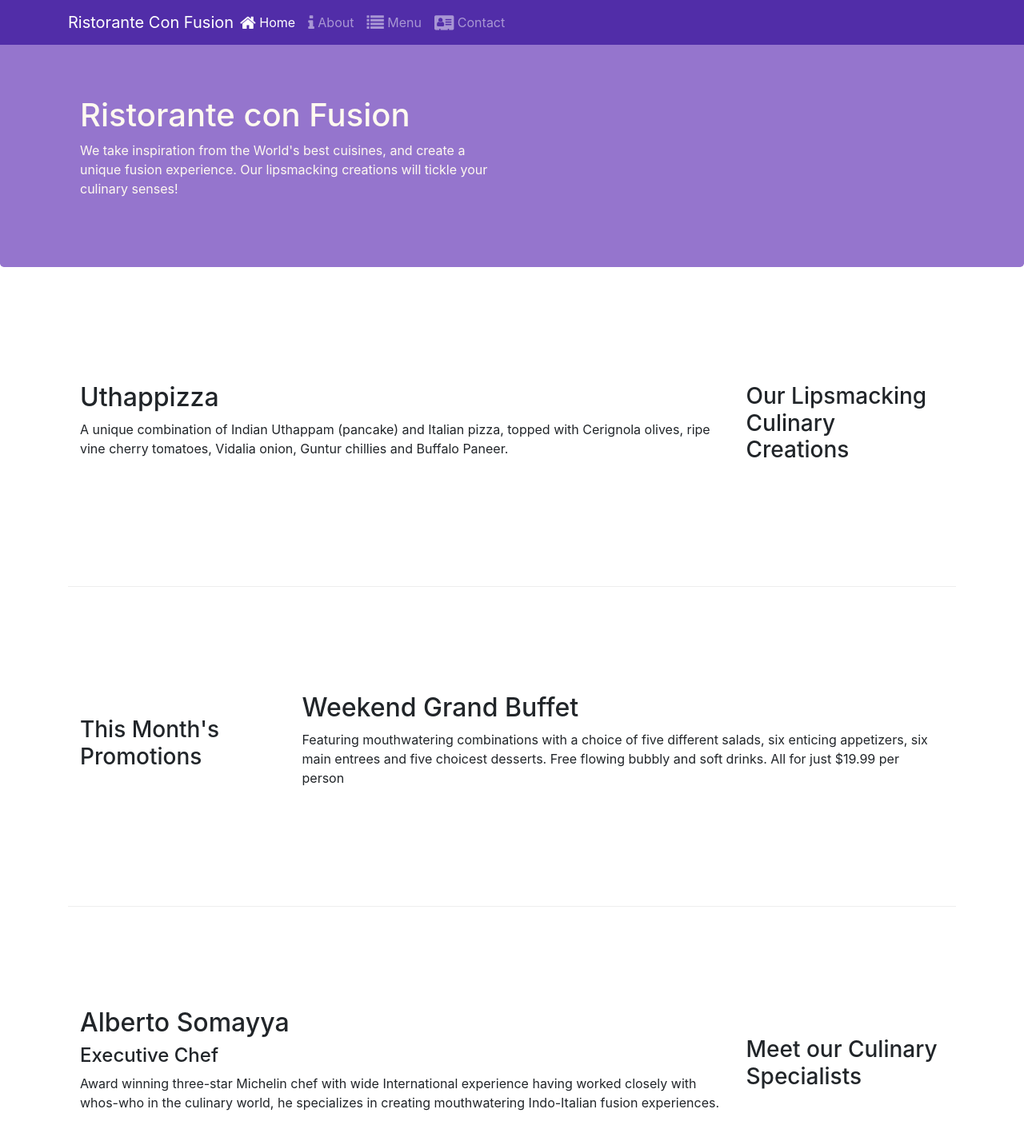
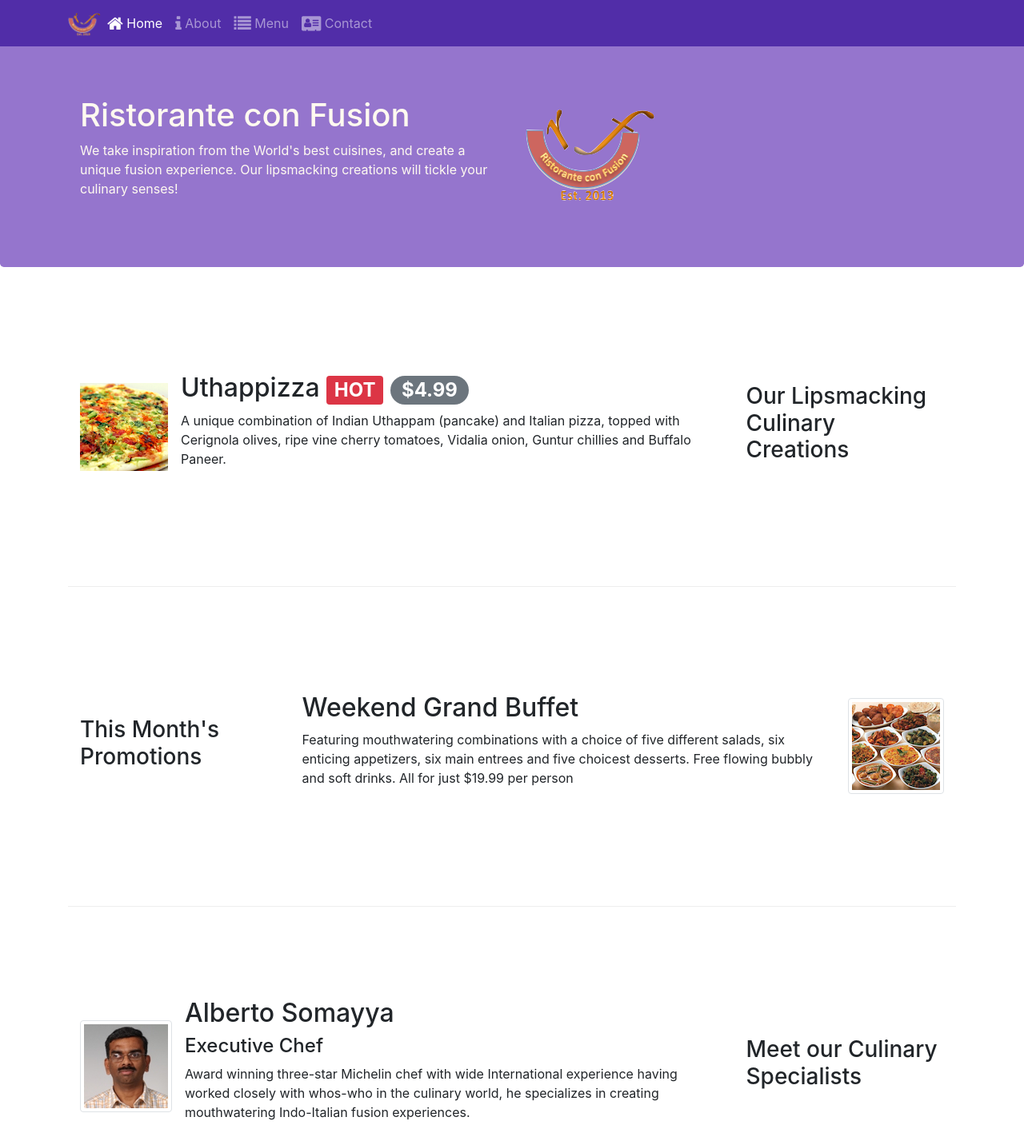
Before and after one commit to angingen/coursera-exercises, a website: page index.html in a window 1280 px wide. Shown: the top 1422 px of the page at 80% size. Drawn offline with nearby package versions, Linux system fonts and the light colour scheme.

Commit message:
meida and badges

```diff
--- a/index.html
+++ b/index.html
@@ -21,7 +21,7 @@
             <button class="navbar-toggler" type="button" data-toggle="collapse" data-target="#Navbar">
                 <span class="navbar-toggler-icon"></span>
             </button>
-            <a href="./index.html" class="navbar-brand mr-auto">Ristorante Con Fusion</a>
+            <a href="./index.html" class="navbar-brand mr-auto"><img src="img/logo.png" height="30" width="41" alt=""></a>
             <div class="collapse navbar-collapse" id="Navbar">
                 <ul class="navbar-nav mr-auto">
                     <li class="nav-item active"><a href="./index.html" class="nav-link"><span class="fa fa-home fa-lg"></span> Home</a></li>
@@ -41,7 +41,8 @@
                     <h1>Ristorante con Fusion</h1>
                     <p>We take inspiration from the World's best cuisines, and create a unique fusion experience. Our lipsmacking creations will tickle your culinary senses!</p>
                 </div>
-                <div class="col-12 col-sm">
+                <div class="col-12 col-sm align-self-center">
+                    <img src="img/logo.png" class="img-fluid">
                 </div>
             </div>
         </div>
@@ -53,8 +54,15 @@
                 <h3>Our Lipsmacking Culinary Creations</h3>
             </div>
             <div class="col col-sm order-sm-first col-md">
-                <h2>Uthappizza</h2>
-                <p class="d-none d-sm-block">A unique combination of Indian Uthappam (pancake) and Italian pizza, topped with Cerignola olives, ripe vine cherry tomatoes, Vidalia onion, Guntur chillies and Buffalo Paneer.</p>
+
+                <div class="media">
+                    <img src="img/uthappizza.png" alt="uthappizza" class="d-flex mr-3 img-tumbnail align-self-center">
+                    <div class="media-body">
+                        <h2 class="mt-0">Uthappizza <span class="badge badge-danger">HOT</span> <span class="badge badge-pill badge-secondary">$4.99</span></h2>
+                        <p class="d-none d-sm-block">A unique combination of Indian Uthappam (pancake) and Italian pizza, topped with Cerignola olives, ripe vine cherry tomatoes, Vidalia onion, Guntur chillies and Buffalo Paneer.</p>
+                    </div>
+                </div>
+
             </div>
         </div>
 
@@ -64,8 +72,13 @@
                 <h3>This Month's Promotions</h3>
             </div>
             <div class="col col-sm col-md">
-                <h2>Weekend Grand Buffet</h2>
-                <p class="d-none d-sm-block">Featuring mouthwatering combinations with a choice of five different salads, six enticing appetizers, six main entrees and five choicest desserts. Free flowing bubbly and soft drinks. All for just $19.99 per person </p>
+                <div class="media">
+                    <div class="media-body">
+                        <h2 class="mt-0">Weekend Grand Buffet</h2>
+                        <p class="d-none d-sm-block">Featuring mouthwatering combinations with a choice of five different salads, six enticing appetizers, six main entrees and five choicest desserts. Free flowing bubbly and soft drinks. All for just $19.99 per person </p>
+                    </div>
+                    <img src="img/buffet.png" alt="buffet" class="d-flex ml-3 align-self-center img-thumbnail order-sm-last"">
+                </div>
             </div>
         </div>
 
@@ -74,9 +87,15 @@
                 <h3>Meet our Culinary Specialists</h3>
             </div>
             <div class="col col-sm order-sm-first col-md">
-                <h2>Alberto Somayya</h2>
-                <h4>Executive Chef</h4>
-                <p class="d-none d-sm-block">Award winning three-star Michelin chef with wide International experience having worked closely with whos-who in the culinary world, he specializes in creating mouthwatering Indo-Italian fusion experiences. </p>
+                <div class="media">
+                    <img src="img/alberto.png" alt="alberto" class="d-flex mr-3 align-self-center img-thumbnail">
+                    <div class="meida-body">
+                        <h2 class="mt-0">Alberto Somayya</h2>
+                        <h4>Executive Chef</h4>
+                        <p class="d-none d-sm-block">Award winning three-star Michelin chef with wide International experience having worked closely with whos-who in the culinary world, he specializes in creating mouthwatering Indo-Italian fusion experiences. </p>
+                    </div>
+                </div>
+
             </div>
         </div>
     </div>
```
Also changed, not shown: aboutus.html (+4 -2 lines), contactus.html (+3 -2 lines), img/alberto.png (added), img/buffet.png (added), img/logo.png (added), img/uthappizza.png (added).
